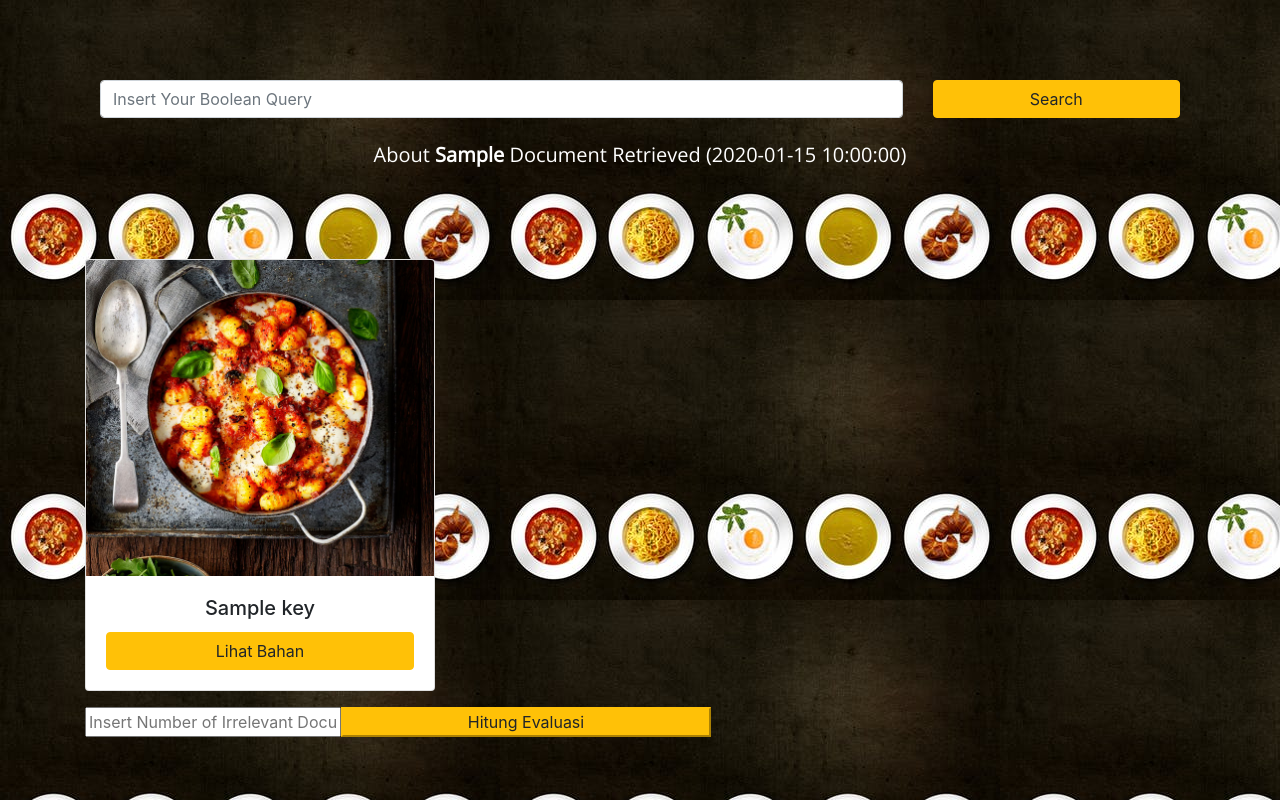
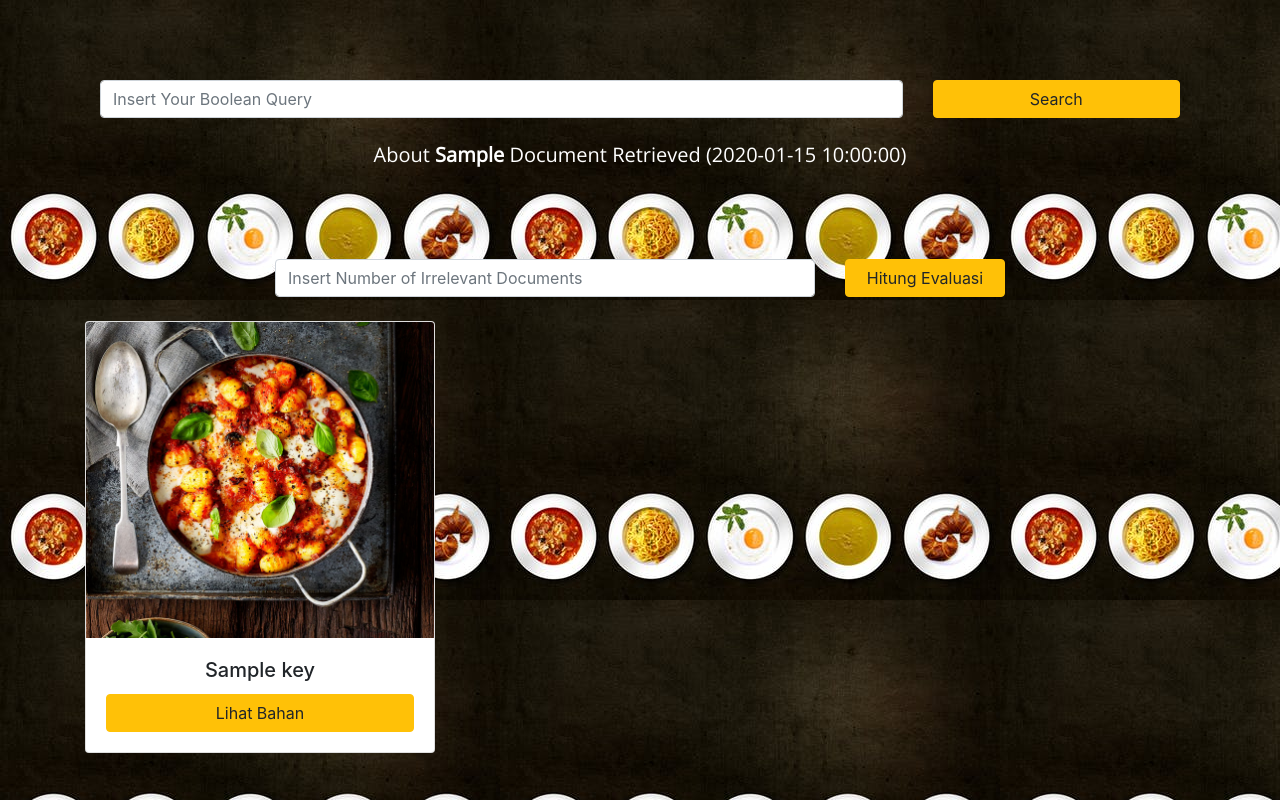
Before and after one commit to xabela/boolean-search-engine-food-recipe, a Flask app: template templates/card.html in a window 1280 px wide. Run offline with Flask 2, Linux system fonts and the light colour scheme; the template is opened without the code that fills it: most values are stand-ins (such as "Sample title", 1, 10 or a date in 2020); some libraries are stand-ins or nearby versions.

Commit message:
styling evaluation

```diff
--- a/templates/card.html
+++ b/templates/card.html
@@ -35,7 +56,18 @@
                             About <b>{{jlh_resep}}</b> Document Retrieved ({{time}})</h1>
                     </div>
                 </div>
-                <div class="row mt-3">
+                <div class="row justify-content-center">
+                    <div class="col-md-6">
+                        <input type="text" class="form-control rounded" name="" id="form-irr"
+                            placeholder="Insert Number of Irrelevant Documents">
+                    </div>
+                    <div class="col-md-2">
+                        <button class="btn btn-warning btn-block rounded btn-eval" data-toggle="modal"
+                            data-target="#evaluasiTemuKembali">
+                            Hitung Evaluasi</button>
+                    </div>
+                </div>
+                <div class="row mt-4">
                     {% for key,value in resep.items() %}
                     <div class="col-md-4">
                         <div class="card mb-3">
@@ -77,22 +109,9 @@
         </div>
     </div>
 
-    <div class="eval">
-        <div class="container">
-            <div class="col-md-12">
-                <div class="row">
-                    <input type="text col-md-8 rounded" name="" id="form-irr" placeholder="Insert Number of Irrelevant Documents">
-                    <button class="col-md-4 text-center btn-eval btn-warning" data-toggle="modal" data-target="#evaluasiTemuKembali">
-                        Hitung Evaluasi
-                    </button>
-                </div>
-            </div>
-        </div>
-    </div>
-
     <!-- Modal Evaluasi -->
     <div class="modal fade" id="evaluasiTemuKembali" tabindex="-1" role="dialog"
-    aria-labelledby="exampleModalCenterTitle" aria-hidden="true">
+        aria-labelledby="exampleModalCenterTitle" aria-hidden="true">
         <div class="modal-dialog modal-dialog-centered" role="document">
             <div class="modal-content">
                 <div class="modal-header btn-warning">
@@ -126,15 +146,36 @@
             $('.nama h3').text($(this).attr("id"));
             $('.bahan p').text($(this).val());
         });
-        $(".btn-eval").click(function (){
+        $(".btn-eval").click(function () {
             var docs_ret = parseInt($('#jumlah_retrieval').val());
             var irrel = parseInt($('#form-irr').val());
             var rel = parseInt(docs_ret - irrel);
             var prec = (rel / (rel + irrel)) * 100;
             var rec = (rel / (rel + 0)) * 100;
+            $('#ret-rel').text(rel);
+            $('#ret-notrel').text(irrel);
             $('#ir-precision').text(prec + " %");
-            $('#ir-recall').text(rec + " %") ;
+            $('#ir-recall').text(rec + " %");
         });
+
+        var mybutton = document.getElementById("myBtn");
+
+        window.onscroll = function () {
+            scrollFunction()
+        };
+
+        function scrollFunction() {
+            if (document.body.scrollTop > 20 || document.documentElement.scrollTop > 20) {
+                mybutton.style.display = "block";
+            } else {
+                mybutton.style.display = "none";
+            }
+        }
+
+        function topFunction() {
+            document.body.scrollTop = 0;
+            document.documentElement.scrollTop = 0;
+        }
     </script>
 </body>
 
```
Also changed, not shown: other parts of templates/card.html (+33 -11 lines), static/images/up.png (added).
